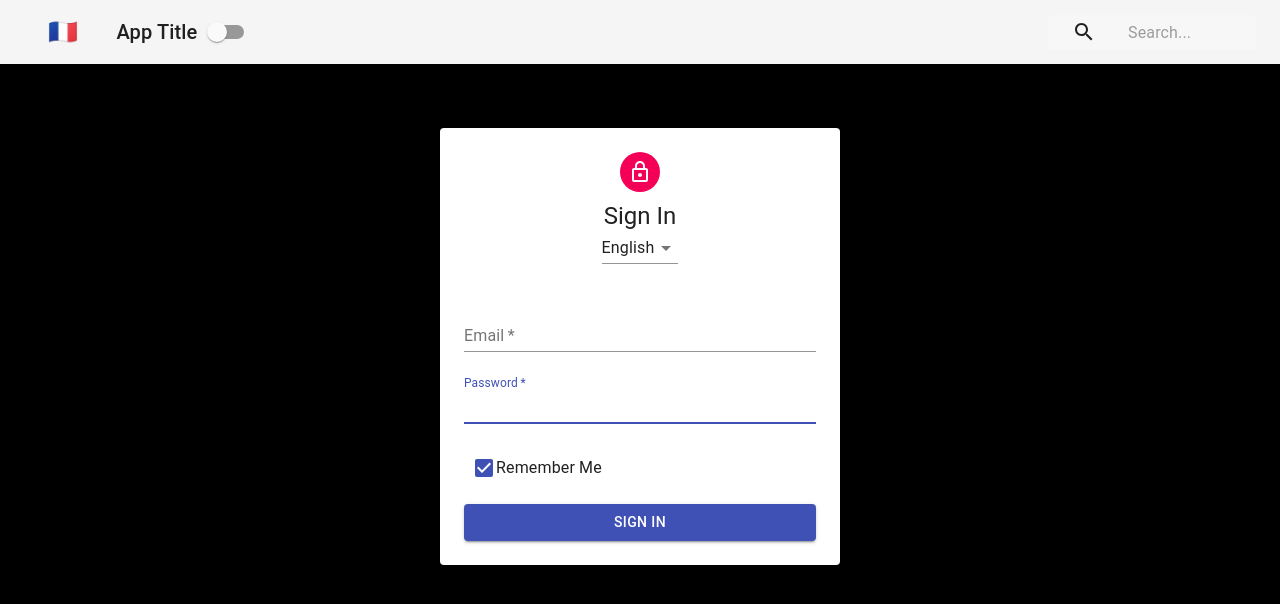
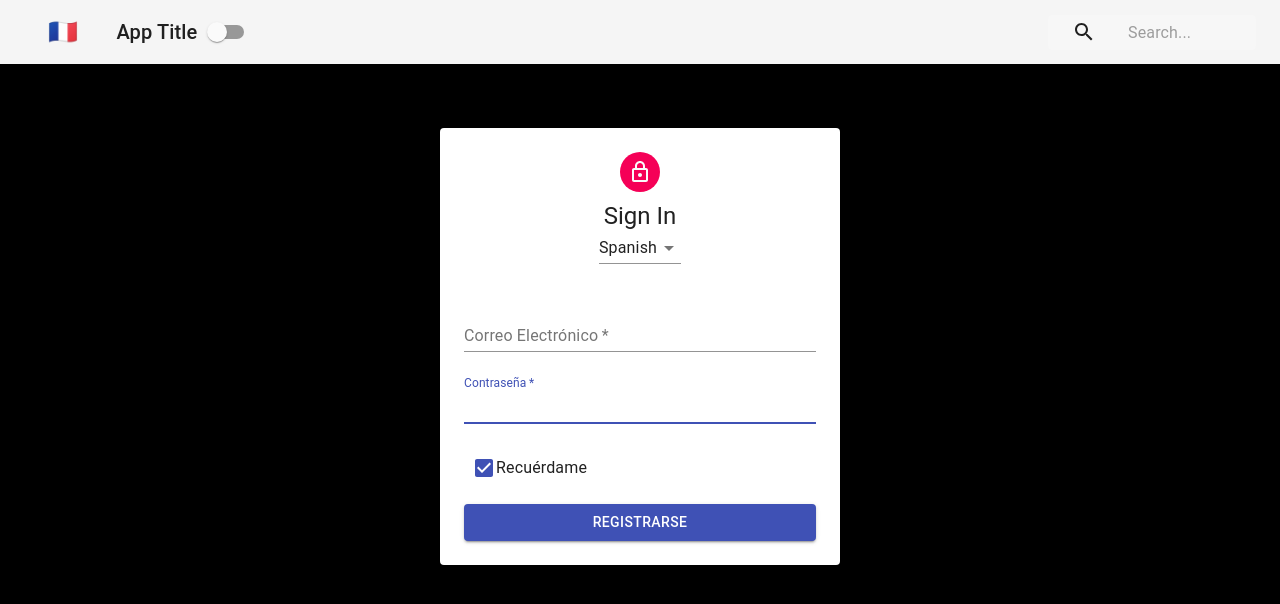
Before and after one commit to sunmengyue/login-form, a React (Create React App) app: page / in a window 1280 px wide. Shown: the top 604 px of the page. Built offline with nearby package versions, Linux system fonts and the light colour scheme.

Commit message:
wrigint language context

```diff
--- a/src/App.js
+++ b/src/App.js
@@ -3,14 +3,17 @@ import Navbar from './Navbar';
 import Form from './Form';
 import PageContent from './PageContent';
 import { ThemeProvider } from './contexts/ThemeContext';
+import { LanguageProvider } from './contexts/LanguageContext';
 
 const App = () => {
   return (
     <ThemeProvider>
-      <PageContent>
-        <Navbar />
-        <Form />
-      </PageContent>
+      <LanguageProvider>
+        <PageContent>
+          <Navbar />
+          <Form />
+        </PageContent>
+      </LanguageProvider>
     </ThemeProvider>
   );
 };
--- a/src/Form.js
+++ b/src/Form.js
@@ -15,10 +15,34 @@ import Select from '@material-ui/core/Select';
 import { withStyles } from '@material-ui/core/styles';
 import styles from './styles/FormStyles';
 import { CheckBox } from '@material-ui/icons';
+import { LanguageContext } from './contexts/LanguageContext';
 
+const words = {
+  english: {
+    email: 'Email',
+    signIn: 'Sign In',
+    password: 'password',
+    rememberMe: 'Remember Me',
+  },
+  french: {
+    email: 'Email',
+    signIn: 'Se Connecter',
+    password: 'mot de passe',
+    rememberMe: 'Souviens-toi de moi',
+  },
+  spanish: {
+    email: 'Correo Electrónico',
+    signIn: 'registrarse',
+    password: 'Contraseña',
+    rememberMe: 'Recuérdame',
+  },
+};
 class Form extends Component {
+  static contextType = LanguageContext;
   render() {
+    const { language, toggleLanguage } = this.context;
     const { classes } = this.props;
+    const { email, signIn, password, rememberMe } = words[language];
     return (
       <main className={classes.main}>
         <Paper className={classes.paper}>
@@ -26,23 +50,23 @@ class Form extends Component {
             <LockOutlineIcon />
           </Avatar>
           <Typography variant='h5'>Sign In</Typography>
-          <Select value='english'>
+          <Select value={language} onChange={toggleLanguage}>
             <MenuItem value='english'>English</MenuItem>
             <MenuItem value='french'>French </MenuItem>
             <MenuItem value='spanish'>Spanish</MenuItem>
           </Select>
           <form className={classes.form}>
             <FormControl margin='normal' required fullWidth>
-              <InputLabel htmlFor='email'>Email</InputLabel>
+              <InputLabel htmlFor='email'>{email}</InputLabel>
               <Input id='email' name='email' autoFocus></Input>
             </FormControl>
             <FormControl margin='normal' required fullWidth>
-              <InputLabel htmlFor='password'>Password</InputLabel>
+              <InputLabel htmlFor='password'>{password}</InputLabel>
               <Input id='password' name='password' autoFocus></Input>
             </FormControl>
             <FormControlLabel
               control={<CheckBox color='primary' />}
-              label='Remember Me'
+              label={rememberMe}
               className={classes.label}
             />
             <Button
@@ -52,7 +76,7 @@ class Form extends Component {
               color='primary'
               className={classes.submit}
             >
-              Sign In
+              {signIn}
             </Button>
           </form>
         </Paper>
--- /dev/null
+++ b/src/contexts/LanguageContext.js
@@ -0,0 +1,23 @@
+import React, { Component, createContext } from 'react';
+
+export const LanguageContext = createContext();
+
+export class LanguageProvider extends Component {
+  constructor(props) {
+    super(props);
+    this.state = { language: 'spanish' };
+    this.toggleLanguage = this.toggleLanguage.bind(this);
+  }
+  toggleLanguage(e) {
+    this.setState({ language: e.target.value });
+  }
+  render() {
+    return (
+      <LanguageContext.Provider
+        value={{ ...this.state, toggleLanguage: this.toggleLanguage }}
+      >
+        {this.props.children}
+      </LanguageContext.Provider>
+    );
+  }
+}
```
Also changed, not shown: 1 other file (tests, documents, lock files or other folders).
